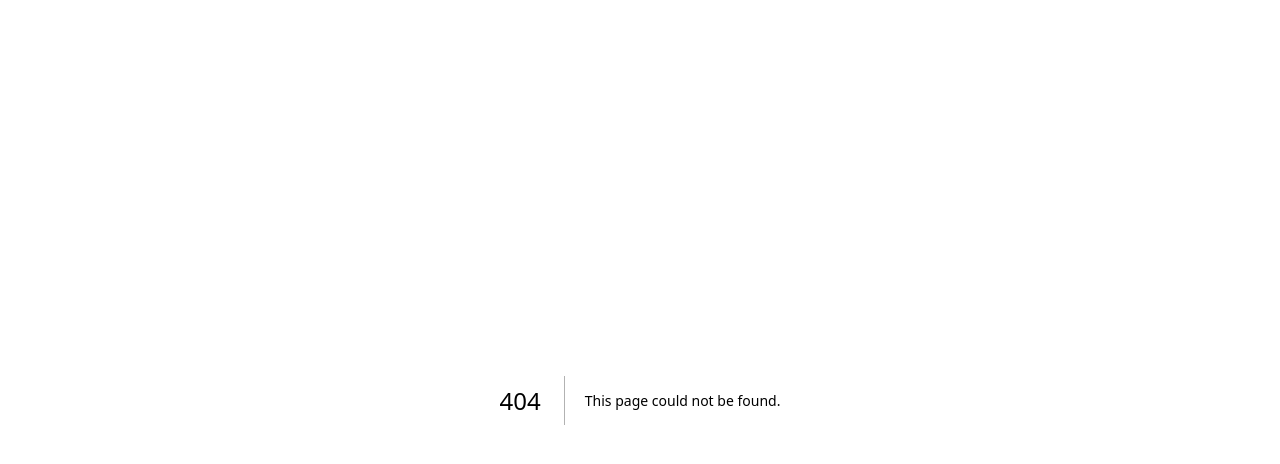
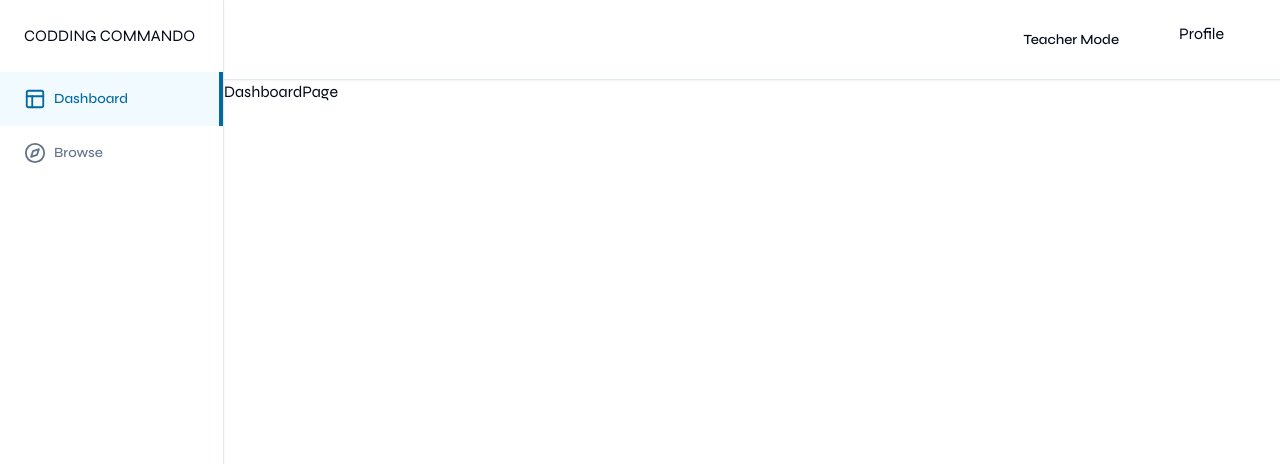
Before and after one commit to mukeshkr123/codding_commando_frontend, a Next.js app: page /dashboard in a window 1280 px wide. Before the commit this address had no page. Shown: the top 464 px of the page. Built offline with nearby package versions, Linux system fonts and the light colour scheme.

Commit message:
added dashboard layout

```diff
--- /dev/null
+++ b/app/(root)/(dashboard)/(roots)/dashboard/page.jsx
@@ -0,0 +1,7 @@
+import React from "react";
+
+const DashboardPage = () => {
+  return <div>DashboardPage</div>;
+};
+
+export default DashboardPage;
--- /dev/null
+++ b/app/(root)/(dashboard)/_components/mobile-sidebar.jsx
@@ -0,0 +1,19 @@
+import { Sheet, SheetContent, SheetTrigger } from "@/components/ui/sheet";
+import { Menu } from "lucide-react";
+import React from "react";
+import Sidebar from "./sidebar";
+
+const MobileSideBar = () => {
+  return (
+    <Sheet>
+      <SheetTrigger className="pr-4 hover:opacity-75 md:hidden">
+        <Menu />
+      </SheetTrigger>
+      <SheetContent side="left" className="bg-white p-0">
+        <Sidebar />
+      </SheetContent>
+    </Sheet>
+  );
+};
+
+export default MobileSideBar;
--- /dev/null
+++ b/app/(root)/(dashboard)/_components/navbar-routes.jsx
@@ -0,0 +1,46 @@
+"use client";
+
+import { Button } from "@/components/ui/button";
+import { LogOut } from "lucide-react";
+import Link from "next/link";
+import { usePathname } from "next/navigation";
+import React from "react";
+
+const NavbarRoutes = () => {
+  const userId = true;
+  const pathname = usePathname();
+
+  const isTeacher = (teacher) => {
+    return teacher;
+  };
+
+  const isTeacherPage = pathname.startsWith("/teacher");
+  const isCoursePage = pathname?.includes("/courses");
+  const isSearchPage = pathname === "/search";
+  return (
+    <>
+      {isSearchPage && <div>SeachInput</div>}
+
+      <div className=" ml-auto flex gap-x-2">
+        {isTeacherPage || isCoursePage ? (
+          <Link href="/dashboard">
+            <Button size="sm" variant="ghost">
+              <LogOut className="mr-2 h-4 w-4" />
+              Exit
+            </Button>
+          </Link>
+        ) : isTeacher(userId) ? (
+          <Link href="/teacher/courses">
+            <Button variant="ghost" size="sm">
+              Teacher Mode
+            </Button>
+          </Link>
+        ) : null}
+
+        <div className="px-10">Profile</div>
+      </div>
+    </>
+  );
+};
+
+export default NavbarRoutes;
--- /dev/null
+++ b/app/(root)/(dashboard)/_components/navbar.jsx
@@ -0,0 +1,14 @@
+import React from "react";
+import MobileSideBar from "./mobile-sidebar";
+import NvabarRoutes from "./navbar-routes";
+
+const navbar = () => {
+  return (
+    <div className="flex h-full items-center border-b bg-white p-4 shadow-sm">
+      <MobileSideBar />
+      <NvabarRoutes />
+    </div>
+  );
+};
+
+export default navbar;
--- /dev/null
+++ b/app/(root)/(dashboard)/_components/sidebar-item.jsx
@@ -0,0 +1,48 @@
+"use client";
+
+import { cn } from "lib/utils";
+import { usePathname, useRouter } from "next/navigation";
+
+import React from "react";
+
+const SidebarItem = ({ icon: Icon, label, href }) => {
+  const pathname = usePathname();
+
+  const router = useRouter();
+
+  const isActive =
+    (pathname === "/dashboard" && href === "/dashboard") ||
+    pathname === href ||
+    pathname?.startsWith(`${href}`);
+
+  const onClick = () => {
+    router.push(href);
+  };
+  return (
+    <button
+      onClick={onClick}
+      className={cn(
+        "flex items-center gap-x-2 text-slate-500 text-sm font-[500] pl-6 transition-all hover:text-slate-600 hover:bg-slate-300/20",
+        isActive &&
+          "text-sky-700 bg-sky-200/20 hover:bg-sky-200/20 hover:text-sky-700"
+      )}
+    >
+      <div className="flex items-center gap-x-2 py-4">
+        <Icon
+          size={22}
+          className={cn("text-slate-500", isActive && "text-sky-700")}
+        />
+
+        {label}
+      </div>
+      <div
+        className={cn(
+          "ml-auto opacity-0 border-2 border-sky-700 h-full transition-all",
+          isActive && "opacity-100"
+        )}
+      />
+    </button>
+  );
+};
+
+export default SidebarItem;
--- /dev/null
+++ b/app/(root)/(dashboard)/_components/sidebar-routes.jsx
@@ -0,0 +1,54 @@
+"use client";
+
+import { BarChart, Compass, Layout, List } from "lucide-react";
+import { usePathname } from "next/navigation";
+import React from "react";
+import SidebarItem from "./sidebar-item";
+
+const guestRoutes = [
+  {
+    icon: Layout,
+    label: "Dashboard",
+    href: "/",
+  },
+  {
+    icon: Compass,
+    label: "Browse",
+    href: "/search",
+  },
+];
+
+const teacherRoutes = [
+  {
+    icon: List,
+    label: "Courses",
+    href: "/teacher/courses",
+  },
+  {
+    icon: BarChart,
+    label: "Analytics",
+    href: "/teacher/analytics",
+  },
+];
+
+const SidebarRoutes = () => {
+  const pathname = usePathname();
+
+  const isTeacherPage = pathname?.includes("/teacher");
+
+  const routes = isTeacherPage ? teacherRoutes : guestRoutes;
+  return (
+    <div className="flex w-full flex-col">
+      {routes.map((route) => (
+        <SidebarItem
+          key={route.href}
+          icon={route.icon}
+          label={route.label}
+          href={route.href}
+        />
+      ))}
+    </div>
+  );
+};
+
+export default SidebarRoutes;
--- /dev/null
+++ b/app/(root)/(dashboard)/_components/sidebar.jsx
@@ -0,0 +1,17 @@
+import React from "react";
+import SidebarRoutes from "./sidebar-routes";
+
+const Sidebar = () => {
+  return (
+    <div className="flex h-full flex-col overflow-y-auto border-r bg-white shadow-sm">
+      <div className="p-6">
+        <h2>CODDING COMMANDO</h2>
+      </div>
+      <div className="flex w-full flex-col">
+        <SidebarRoutes />
+      </div>
+    </div>
+  );
+};
+
+export default Sidebar;
--- /dev/null
+++ b/app/(root)/(dashboard)/layout.jsx
@@ -0,0 +1,19 @@
+import React from "react";
+import Navbar from "./_components/navbar";
+import Sidebar from "./_components/sidebar";
+
+const DashboardLayout = ({ children }) => {
+  return (
+    <div className="h-full">
+      <div className="fixed inset-y-0 z-50 h-[80px] w-full md:pl-56">
+        <Navbar />
+      </div>
+      <div className="fixed inset-y-0 z-50 hidden h-full w-56 flex-col md:flex">
+        <Sidebar />
+      </div>
+      <main className="h-full pt-[80px] md:pl-56">{children}</main>
+    </div>
+  );
+};
+
+export default DashboardLayout;
--- a/jsconfig.json
+++ b/jsconfig.json
@@ -1,7 +1,8 @@
 {
   "compilerOptions": {
+    "baseUrl": ".",
     "paths": {
-      "@/*": ["./*"]
+      "@/components/*": ["components/*"]
     }
   }
 }
```
Also changed, not shown: tsconfig.json (deleted, +0 -34 lines).
